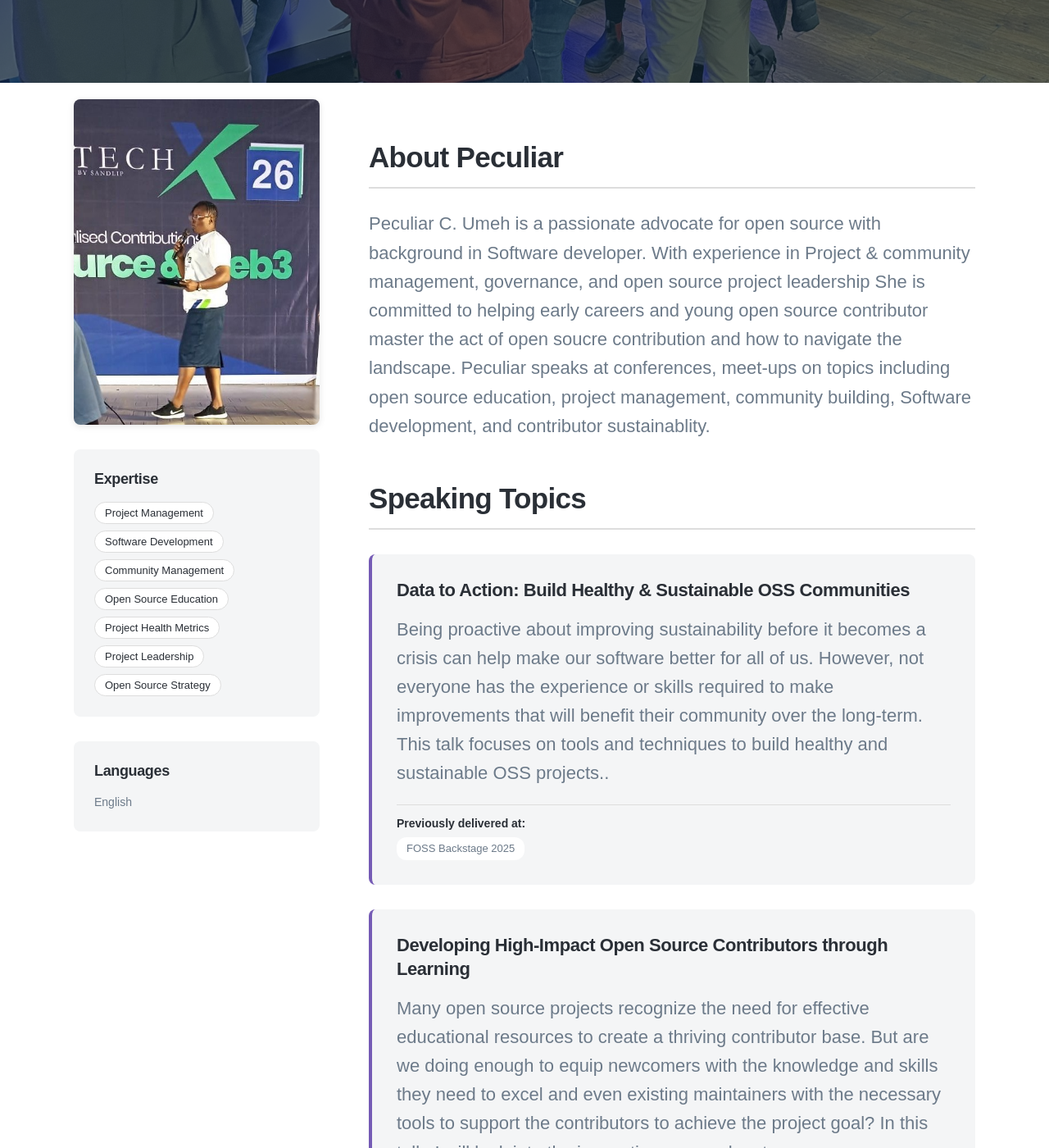
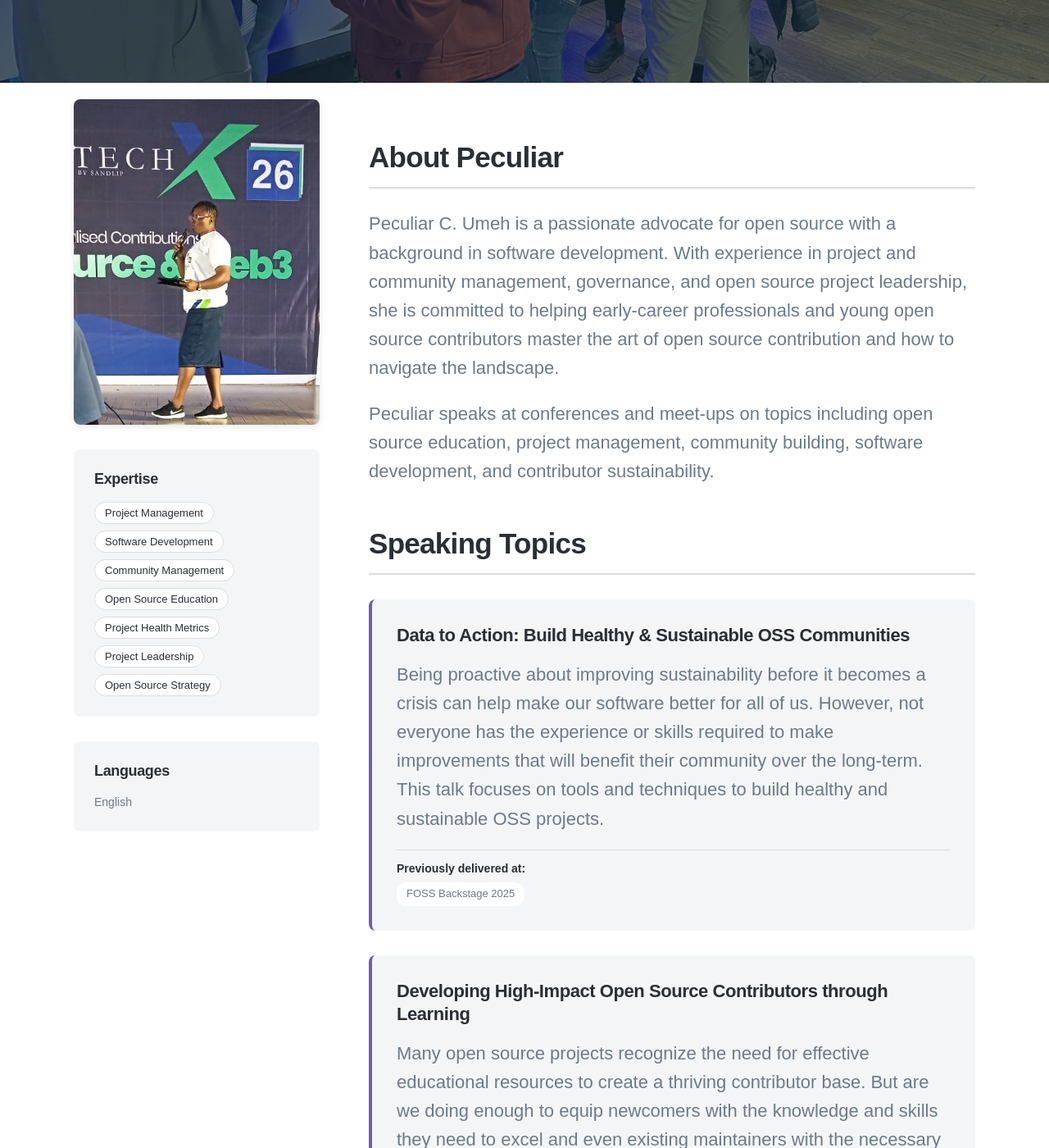
Before and after one commit to womenofopensource/womenofopensource.github.io, a Jekyll site: the page built from docs/_speakers/peculiaruc.md, in a window 1280 px wide and 1400 px high, scrolled down 632 px. Shown: the whole window at 82% size. Built offline with Jekyll 4.4.1, drawn with Linux system fonts in a browser that asks for light colours; nearby versions of some CDN libraries; some web fonts are replaced.

Commit message:
fix reviewers request

```diff
--- a/docs/_speakers/peculiaruc.md
+++ b/docs/_speakers/peculiaruc.md
@@ -26,7 +26,7 @@ profiles:
   website:
 talks:
   - title: "Data to Action: Build Healthy & Sustainable OSS Communities"
-    abstract: "Being proactive about improving sustainability before it becomes a crisis can help make our software better for all of us. However, not everyone has the experience or skills required to make improvements that will benefit their community over the long-term. This talk focuses on tools and techniques to build healthy and sustainable OSS projects.."
+    abstract: "Being proactive about improving sustainability before it becomes a crisis can help make our software better for all of us. However, not everyone has the experience or skills required to make improvements that will benefit their community over the long-term. This talk focuses on tools and techniques to build healthy and sustainable OSS projects."
     delivered_at:
       - FOSS Backstage 2025
 
@@ -36,6 +36,6 @@ talks:
       - OSCAFest 2025
 ---
 
-Peculiar C. Umeh is a passionate advocate for open source with background in Software developer. With experience in Project & community management, governance, and open source project leadership
-She is committed to helping early careers and young open source contributor master the act of open soucre contribution and how to navigate the landscape.
-Peculiar speaks at conferences, meet-ups on topics including open source education, project management, community building, Software development, and contributor sustainablity.
+Peculiar C. Umeh is a passionate advocate for open source with a background in software development. With experience in project and community management, governance, and open source project leadership, she is committed to helping early-career professionals and young open source contributors master the art of open source contribution and how to navigate the landscape.
+
+Peculiar speaks at conferences and meet-ups on topics including open source education, project management, community building, software development, and contributor sustainability.
```
